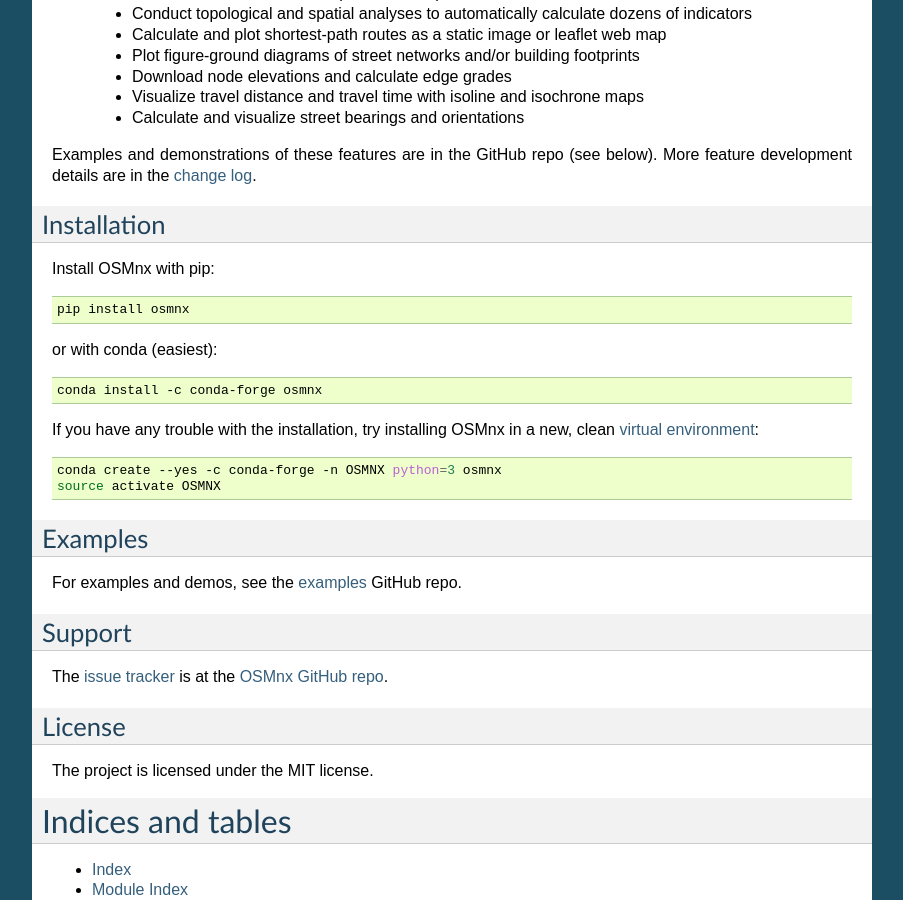
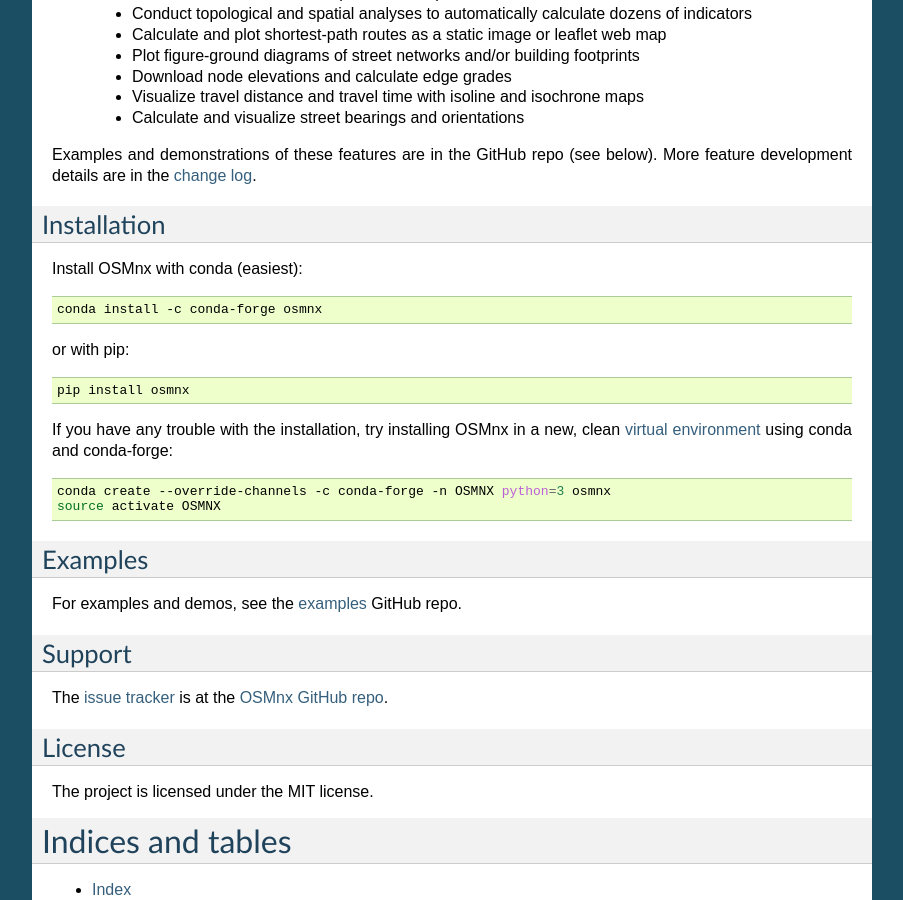
Before and after one commit to gboeing/osmnx, a Sphinx documentation site: the page built from docs/source/index.rst, in a window 1280 px wide and 900 px high, scrolled down 885 px. Shown: the whole window, without its empty margins (198-1101 px from the left). Built offline with Sphinx 7.4.7, drawn with Linux system fonts in a browser that asks for light colours.

Commit message:
update docs

```diff
--- a/docs/source/index.rst
+++ b/docs/source/index.rst
@@ -51,24 +51,24 @@
 Installation
 ------------
 
-Install OSMnx with pip:
+Install OSMnx with conda (easiest):
+
+.. code-block:: shell
+
+    conda install -c conda-forge osmnx
+
+or with pip:
 
 .. code-block:: shell
 
     pip install osmnx
 
-or with conda (easiest):
+If you have any trouble with the installation, try installing OSMnx in a new,
+clean `virtual environment`_ using conda and conda-forge:
 
 .. code-block:: shell
 
-    conda install -c conda-forge osmnx
-
-If you have any trouble with the installation, try installing OSMnx in a new,
-clean `virtual environment`_:
-
-.. code-block:: shell
-
-    conda create --yes -c conda-forge -n OSMNX python=3 osmnx
+    conda create --override-channels -c conda-forge -n OSMNX python=3 osmnx
     source activate OSMNX
 
 
```
Also changed, not shown: README.md (+4 -3 lines).
